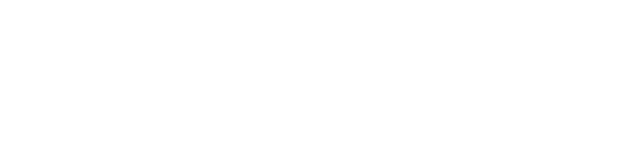
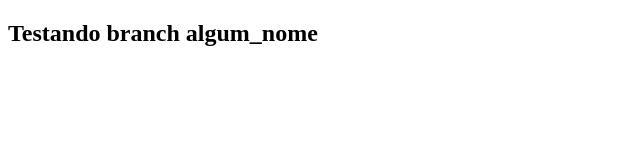
Before and after one commit to imrochamatheus/Curso_Git, a plain HTML site: page index.html in a window 1280 px wide. Shown: the whole page, without its empty margins (0-640 px from the left). Drawn offline with Linux system fonts and the light colour scheme.

Commit message:
Novo teste da branck algum_nome

```diff
--- a/index.html
+++ b/index.html
@@ -7,6 +7,6 @@
     <title>Document</title>
 </head>
 <body>
-
+    <h2>Testando branch algum_nome </h2>
 </body>
 </html>
```
